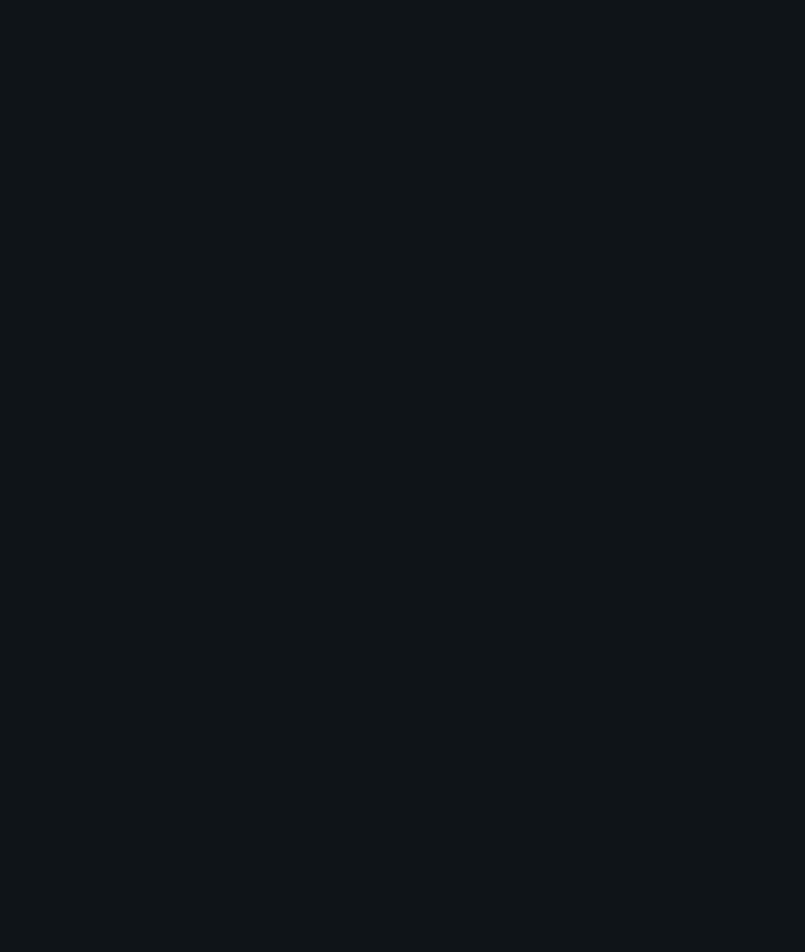
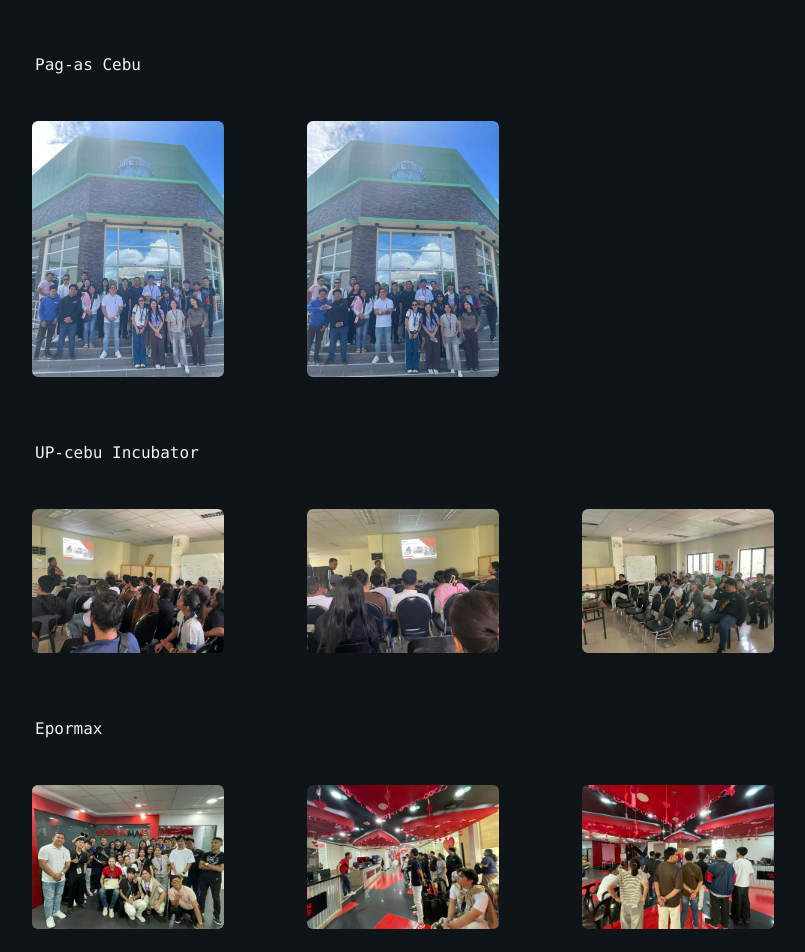
Before and after one commit to Ein-shen/My-porfolio, a React (Vite) app: page /view_gallery in a window 1280 px wide. Shown: the part 1440-2392 px from the top of the page, without its empty margins (237-1042 px from the left). Before the commit the page ends 1557 px from the top, so only its background shows below. Built offline with nearby package versions, Linux system fonts and the light colour scheme; the HTML template or start-up script is replaced by a standard one.

Commit message:
added all i pictures i want in the view_gallery and i think i want to add more in near feature hope to be employed hehe

```diff
--- a/src/away/View_gallery.jsx
+++ b/src/away/View_gallery.jsx
@@ -23,6 +23,35 @@ const cont = [
 
 
 ]
+
+
+const up = [
+
+  { image: "u1.jpg", folder: "Up", title: "up" },
+  { image: "u2.jpg", folder: "Up", title: "up" },
+  { image: "u3.jpg", folder: "Up", title: "up" },
+
+]
+
+
+const pag = [
+
+  { image: "p1.jpg", folder: "pag-asa", title: "pag" },
+  { image: "p2.jpg", folder: "pag-asa", title: "pag" },
+
+]
+
+
+const epor = [
+
+  { image: "e1.jpg", folder: "epor", title: "Epor" },
+  { image: "e2.jpg", folder: "epor", title: "Epor" },
+  { image: "e3.jpg", folder: "epor", title: "Epor" },
+
+
+]
+
+
 
 export const View_gallery = () => {
     const navigate = useNavigate()
@@ -105,6 +134,93 @@ export const View_gallery = () => {
                             </div>
                         ))}
                     </div>
+
+
+
+                    <div className="pl-5 sm:px-6 lg:pl-8">
+                      <h1 className="font-mono pt-10 animate-fade-in">Pag-as Cebu</h1>
+                    </div>
+
+                    {/* Grid */}
+                    <div className="grid grid-cols-1 sm:grid-cols-2 lg:grid-cols-3 items-center justify-items-center gap-6">
+                        {pag.map((pro, idx) => (
+                            <div key={idx}>
+                                 <div className="flex flex-col sm:flex-row items-center gap-4 p-6 rounded-2xl transition-all duration-500 animate-fade-in animation-delay-200">
+
+                                    <div className="relative w-48 pt-5 items-center">
+                                        <img
+                                            src={`/files/${pro.folder}/${pro.image}`}
+                                            alt={pro.title}
+                                            onClick={() => setSelected(`/files/${pro.folder}/${pro.image}`)}
+                                            className="w-48 object-cover rounded-md cursor-pointer hover:opacity-80 transition-opacity"
+                                        />
+                                    </div>
+
+
+
+                                </div>
+                            </div>
+                        ))}
+                    </div>
+
+
+
+
+                    <div className="pl-5 sm:px-6 lg:pl-8">
+                      <h1 className="font-mono pt-10 animate-fade-in">UP-cebu Incubator</h1>
+                    </div>
+
+                    {/* Grid */}
+                    <div className="grid grid-cols-1 sm:grid-cols-2 lg:grid-cols-3 items-center justify-items-center gap-6">
+                        {up.map((pro, idx) => (
+                            <div key={idx}>
+                                 <div className="flex flex-col sm:flex-row items-center gap-4 p-6 rounded-2xl transition-all duration-500 animate-fade-in animation-delay-200">
+
+                                    <div className="relative w-48 pt-5 items-center">
+                                        <img
+                                            src={`/files/${pro.folder}/${pro.image}`}
+                                            alt={pro.title}
+                                            onClick={() => setSelected(`/files/${pro.folder}/${pro.image}`)}
+                                            className="w-48 object-cover rounded-md cursor-pointer hover:opacity-80 transition-opacity"
+                                        />
+                                    </div>
+
+
+
+                                </div>
+                            </div>
+                        ))}
+                    </div>
+
+
+
+
+                    <div className="pl-5 sm:px-6 lg:pl-8">
+                      <h1 className="font-mono pt-10 animate-fade-in">Epormax</h1>
+                    </div>
+
+                    {/* Grid */}
+                    <div className="grid grid-cols-1 sm:grid-cols-2 lg:grid-cols-3 items-center justify-items-center gap-6">
+                        {epor.map((pro, idx) => (
+                            <div key={idx}>
+                                 <div className="flex flex-col sm:flex-row items-center gap-4 p-6 rounded-2xl transition-all duration-500 animate-fade-in animation-delay-200">
+
+                                    <div className="relative w-48 pt-5 items-center">
+                                        <img
+                                            src={`/files/${pro.folder}/${pro.image}`}
+                                            alt={pro.title}
+                                            onClick={() => setSelected(`/files/${pro.folder}/${pro.image}`)}
+                                            className="w-48 object-cover rounded-md cursor-pointer hover:opacity-80 transition-opacity"
+                                        />
+                                    </div>
+
+
+
+                                </div>
+                            </div>
+                        ))}
+                    </div>
+
                 </div>
             </div>
 
```
